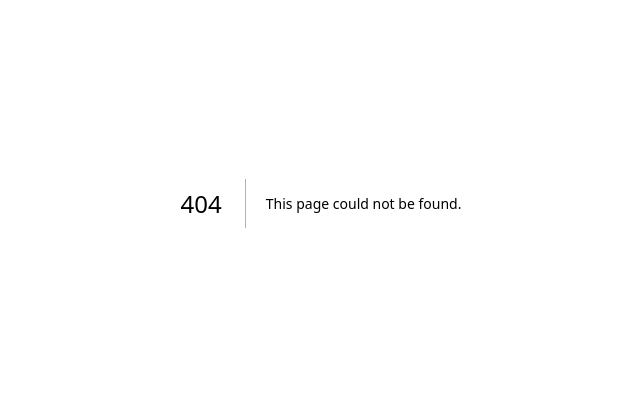
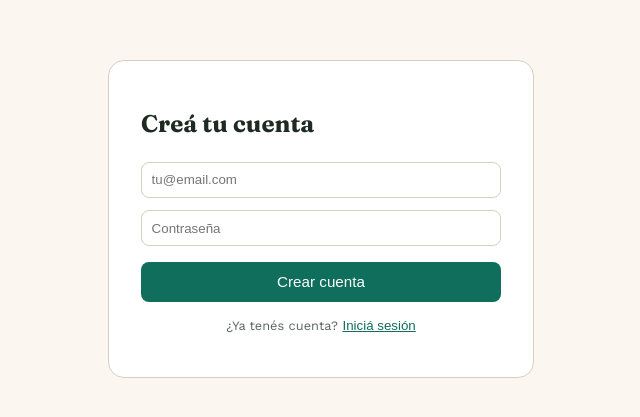
Before and after one commit to Francesca911747392/vidriera, a Next.js app: page /login in a window 1280 px wide. Before the commit this address had no page. Shown: the part 197-614 px from the top of the page, without its empty margins (319-959 px from the left). Built offline with nearby package versions, Linux system fonts and the light colour scheme; no server answers.

Commit message:
Create page.js

```diff
--- /dev/null
+++ b/app/login/page.js
@@ -0,0 +1,65 @@
+"use client";
+import { useState } from "react";
+import { supabase } from "../../lib/supabaseClient";
+
+export default function LoginPage() {
+  const [mode, setMode] = useState("signup"); // "signup" | "login"
+  const [email, setEmail] = useState("");
+  const [password, setPassword] = useState("");
+  const [error, setError] = useState("");
+  const [loading, setLoading] = useState(false);
+
+  const submit = async () => {
+    setError("");
+    setLoading(true);
+    const fn = mode === "signup" ? supabase.auth.signUp : supabase.auth.signInWithPassword;
+    const { error } = await fn({ email, password });
+    setLoading(false);
+    if (error) {
+      setError(error.message);
+      return;
+    }
+    window.location.href = "/admin";
+  };
+
+  return (
+    <div style={{ minHeight: "100vh", display: "flex", alignItems: "center", justifyContent: "center", background: "#FBF7F0", padding: "1rem" }}>
+      <div style={{ width: "100%", maxWidth: "360px", background: "white", border: "1px solid #D8CFC0", borderRadius: "1rem", padding: "2rem" }}>
+        <h1 style={{ fontFamily: "'Fraunces', serif", fontSize: "1.5rem", marginBottom: "1.5rem", color: "#1F2A24" }}>
+          {mode === "signup" ? "Creá tu cuenta" : "Iniciá sesión"}
+        </h1>
+        <input
+          type="email"
+          placeholder="tu@email.com"
+          value={email}
+          onChange={(e) => setEmail(e.target.value)}
+          style={{ width: "100%", boxSizing: "border-box", padding: "0.6rem", marginBottom: "0.75rem", border: "1px solid #D8CFC0", borderRadius: "0.5rem" }}
+        />
+        <input
+          type="password"
+          placeholder="Contraseña"
+          value={password}
+          onChange={(e) => setPassword(e.target.value)}
+          style={{ width: "100%", boxSizing: "border-box", padding: "0.6rem", marginBottom: "1rem", border: "1px solid #D8CFC0", borderRadius: "0.5rem" }}
+        />
+        {error && <p style={{ color: "#B3564A", fontSize: "0.8rem", marginBottom: "0.75rem" }}>{error}</p>}
+        <button
+          onClick={submit}
+          disabled={loading}
+          style={{ width: "100%", background: "#0F6E5C", color: "white", padding: "0.7rem", borderRadius: "0.5rem", border: "none", fontSize: "0.95rem" }}
+        >
+          {loading ? "Un momento..." : mode === "signup" ? "Crear cuenta" : "Entrar"}
+        </button>
+        <p style={{ textAlign: "center", fontSize: "0.8rem", marginTop: "1rem", color: "#5B6560" }}>
+          {mode === "signup" ? "¿Ya tenés cuenta?" : "¿Todavía no tenés cuenta?"}{" "}
+          <button
+            onClick={() => setMode(mode === "signup" ? "login" : "signup")}
+            style={{ background: "none", border: "none", color: "#0F6E5C", textDecoration: "underline", cursor: "pointer", padding: 0 }}
+          >
+            {mode === "signup" ? "Iniciá sesión" : "Creá una"}
+          </button>
+        </p>
+      </div>
+    </div>
+  );
+}
```
